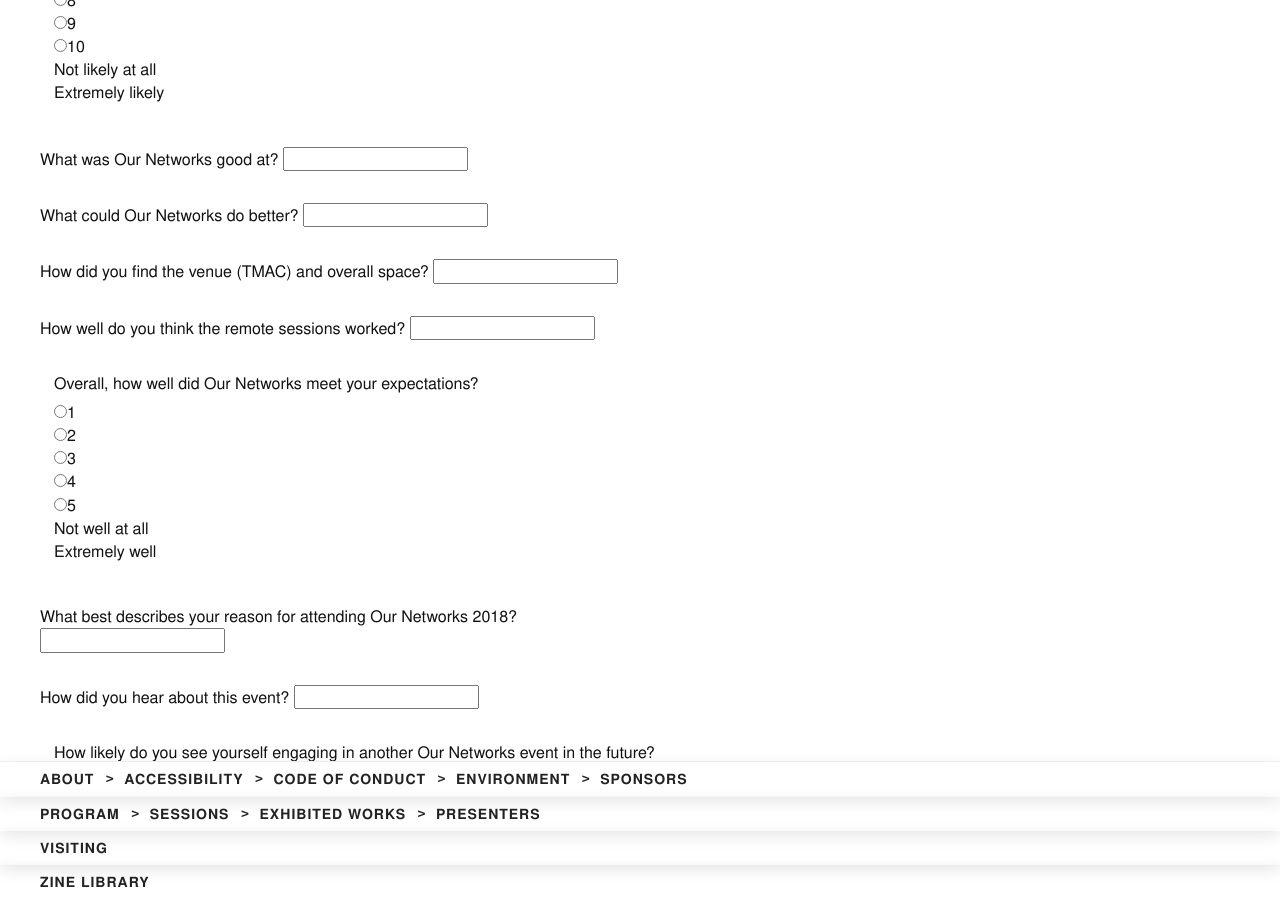
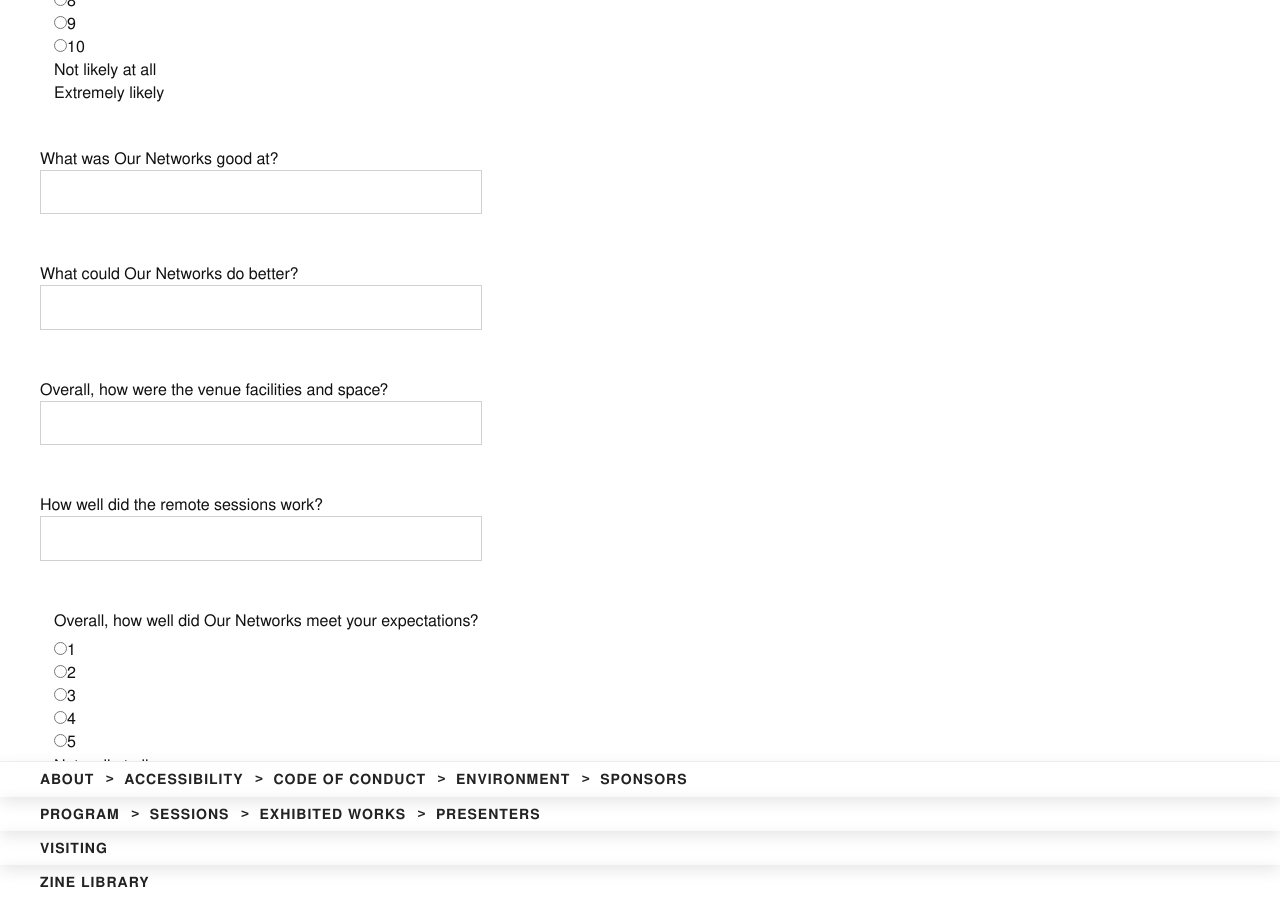
Before and after one commit to ournetworks/ournetworks.ca, a Jekyll site: the page built from feedback.html, in a window 1280 px wide and 900 px high, scrolled down 688 px. Built offline with Jekyll 4.4.1, drawn with Linux system fonts in a browser that asks for light colours.

Commit message:
fix formatting in feedback form

```diff
--- a/feedback.html
+++ b/feedback.html
@@ -30,27 +30,27 @@
   </div>
 </div>
 <div class="mb-2">
-  <div class="w-75">
+  <div class="w-50">
     <label for="good">What was Our Networks good at?</label>
-    <input type="text" id="good" class="input-text" name="good">
+    <input type="text" id="good" class="input mb-1 w-100" name="good">
   </div>
 </div>
 <div class="mb-2">
-  <div class="w-75">
+  <div class="w-50">
     <label for="do-better">What could Our Networks do better?</label>
-    <input type="text" id="do-better" class="input-text" name="do-better">
+    <input type="text" id="do-better" class="input mb-1 w-100" name="do-better">
   </div>
 </div>
 <div class="mb-2">
-  <div class="w-75">
-    <label for="space">How did you find the venue (TMAC) and overall space?</label>
-    <input type="text" id="space" class="input-text" name="space">
+  <div class="w-50">
+    <label for="space">Overall, how were the venue facilities and space?</label>
+    <input type="text" id="space" class="input mb-1 w-100" name="space">
   </div>
 </div>
 <div class="mb-2">
-  <div class="w-75">
-    <label for="space">How well do you think the remote sessions worked?</label>
-    <input type="text" id="remote" class="input-text" name="remote">
+  <div class="w-50">
+    <label for="space">How well did the remote sessions work?</label>
+    <input type="text" id="remote" class="input mb-1 w-100" name="remote">
   </div>
 </div>
 <div class="mb-2">
@@ -71,7 +71,7 @@
   <div class="w-75">
     <label for="reason">What best describes your reason for attending Our Networks 2018?</label>
     <div class="row">
-      <input list="reasons" class="input-datalist seven columns" id="reason" name="reason">
+      <input list="reasons" class="input input-select" id="reason" name="reason">
     </div>
     <datalist id="reasons">
       <option value="The topic interested me">
@@ -83,9 +83,9 @@
   </div>
 </div>
 <div class="mb-2">
-  <div class="w-75">
+  <div class="w-50">
     <label for="hear">How did you hear about this event?</label>
-    <input type="text" id="hear" class="input-text" name="hear">
+    <input type="text" id="hear" class="input mb-1 w-100" name="hear">
   </div>
 </div>
 <div class="mb-2">
@@ -135,7 +135,7 @@
   <div class="w-75">
   <label for="demo-age">What is your age?</label>
   <div class="row">
-    <input list="ages" id="demo-age" class="input-datalist four columns" name="demo-age">
+    <input list="ages" id="demo-age" class="input input-select" name="demo-age">
   </div>
   <datalist id="ages">
     <option value="Under 13 years old">
@@ -154,7 +154,7 @@
   <div class="w-75">
   <label for="demo-gender">What is your gender?</label>
   <div class="row">
-    <input list="genders" id="demo-gender" class="input-datalist four columns" name="demo-gender">
+    <input list="genders" id="demo-gender" class="input input-select" name="demo-gender">
   </div>
   <datalist id="genders">
     <option value="Prefer not to say">
@@ -169,7 +169,7 @@
   <div class="w-75">
   <label for="demo-equity-group">Do you identify as a member of an equity-seeking group?</label>
   <div class="row">
-    <input list="equity-groups" id="demo-equity-group" class="input-datalist four columns" name="demo-equity-group">
+    <input list="equity-groups" id="demo-equity-group" class="input input-select" name="demo-equity-group">
   </div>
   <datalist id="equity-groups">
     <option value="Persons of Colour">
```
